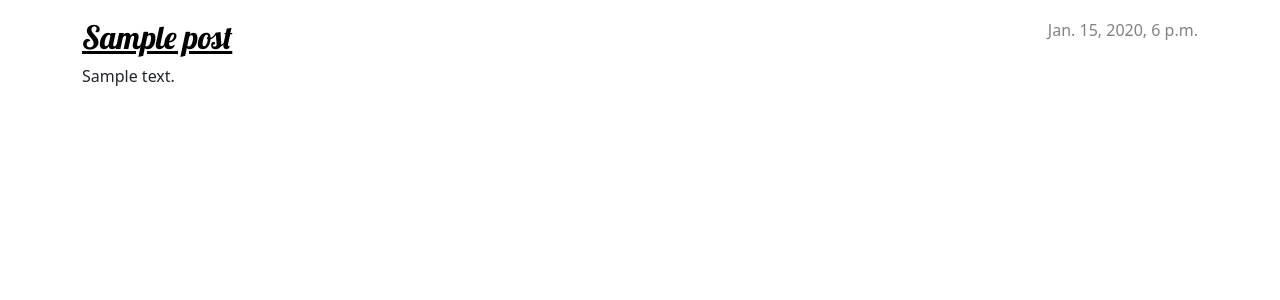
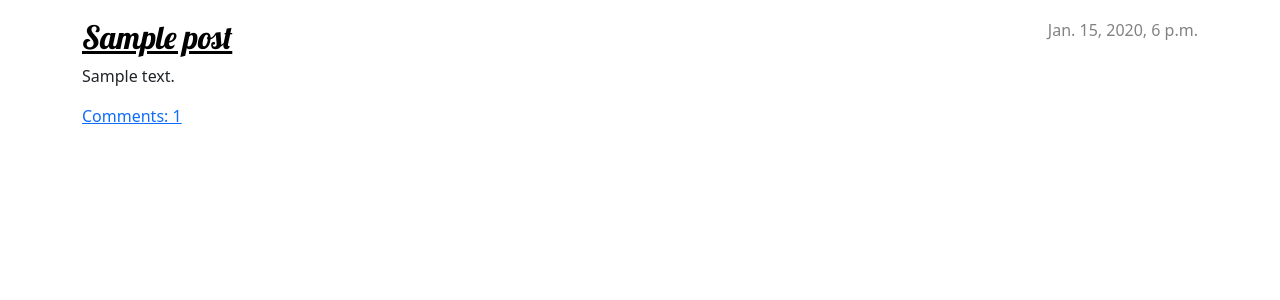
Before and after one commit to Khuangyang/django, a Django app: page / in a window 1280 px wide. Shown: the part 128-428 px from the top of the page. Run offline with Django 5.2, Linux system fonts and the light colour scheme; tables that the repository leaves empty hold one stand-in row (values such as "Sample post").

Commit message:
post_list_<a>_comments_count

```diff
--- a/djangogirls/blog/templates/blog/post_list.html
+++ b/djangogirls/blog/templates/blog/post_list.html
@@ -8,6 +8,7 @@
             </time>
             <h2><a href="{% url 'post_detail' pk=post.pk %}">{{ post.title }}</a></h2>
             <p>{{ post.text|linebreaksbr }}</p>
+            <a href="{% url 'post_detail' pk=post.pk %}">Comments: {{ post.comments.count }}</a>
         </article>
     {% endfor %}
 {% endblock %}
```
